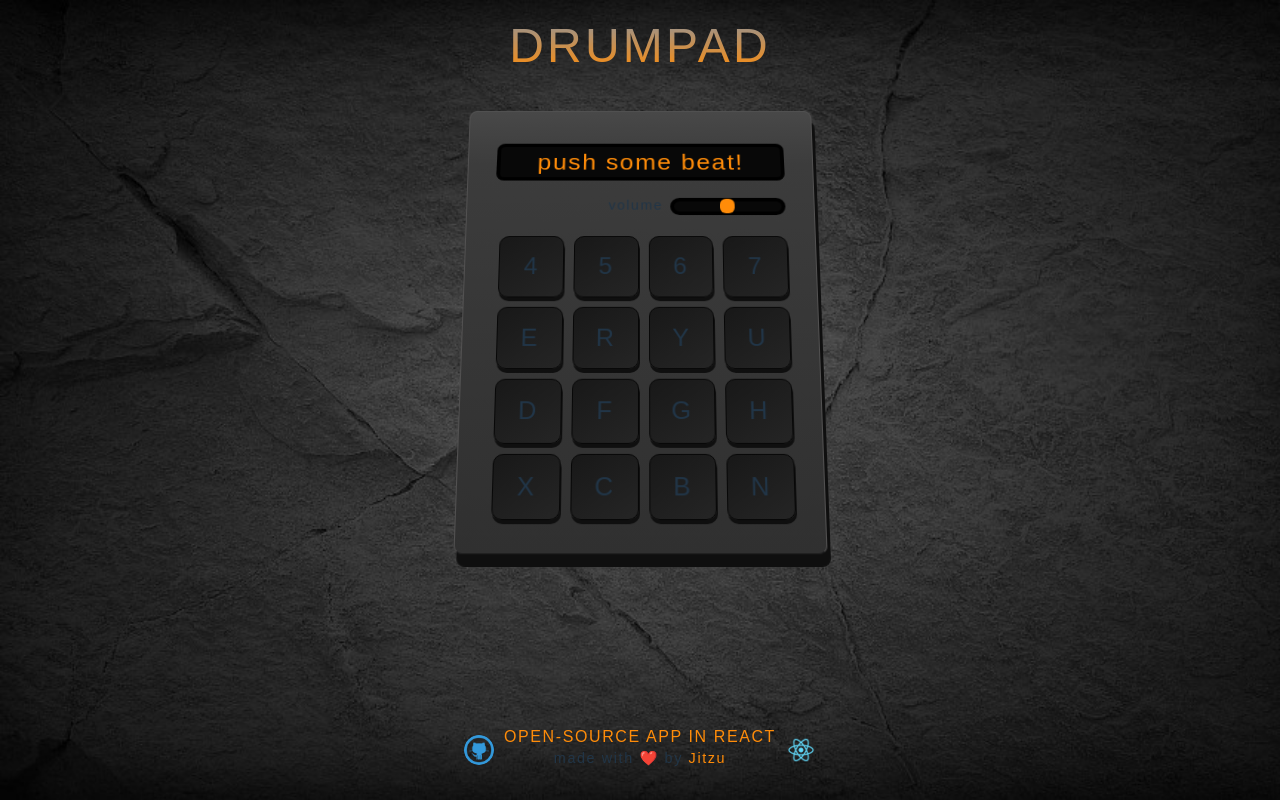
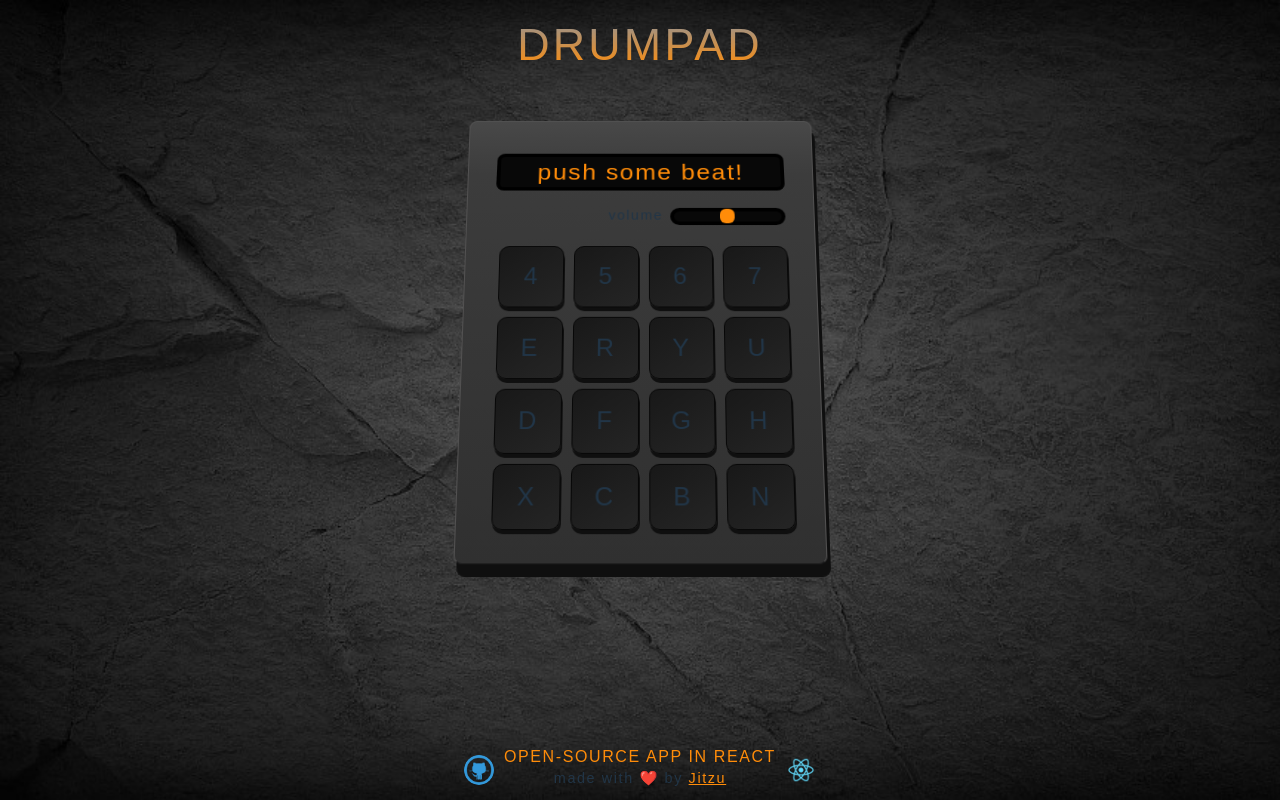
Before and after one commit to GiovanniRaniolo/Jitzu-Drum-Pad, a React (Vite) app: page / in a window 1280 px wide. Built offline with nearby package versions, Linux system fonts and the light colour scheme; a web font is replaced by a local one.

Commit message:
style: enhance visual design details

```diff
--- a/src/App.css
+++ b/src/App.css
@@ -81,7 +81,7 @@ a {
   background-color: rgb(90, 90, 90);
   padding: 1.2rem;
   border-radius: 0.5rem;
-  margin-top: 10px;
+  margin-top: 20px;
 }
 
 /* Stile del display */
--- a/src/components/Footer.css
+++ b/src/components/Footer.css
@@ -16,7 +16,7 @@
   align-items: stretch;
   width: 100%;
   position: fixed;
-  bottom: 28px;
+  bottom: 8px;
   left: 50%;
   transform: translateX(-50%);
   font-size: 0.9rem;
@@ -31,32 +31,27 @@
   width: 30px;
   height: 30px;
   margin: 0 10px;
-  transition: transform 0.3s;
 }
 
-.logos img {
-  border-radius: 50%;
-  width: 30px;
-  height: 30px;
-  margin: 0 10px;
-  transition: transform 0.3s;
+.logos img:hover {
+  transform: scale(1.2);
+  transition: transform 0.3s ease-out;
 }
 
 .footer {
   position: fixed;
-  bottom: 20px;
+  bottom: 0px;
   left: 50%;
   transform: translateX(-50%);
-  /* background-color: #ffffff;  */
   padding: 10px;
   font-size: 0.9rem;
 }
 
 .footer a {
-  color: #ff8c09; /* Colore arancione personalizzato */
+  color: #ff8c09;
+  text-decoration: underline;
 }
 
 .footer a:hover {
-  color: #fefefe; /* Colore arancione personalizzato */
-  transform: translateY(4px);
+  color: #11bcf5;
 }
--- a/src/components/Header.css
+++ b/src/components/Header.css
@@ -1,11 +1,9 @@
-/* src/components/Header.css */
 .header {
   text-align: center;
-  /* margin-bottom: 20px; */
 }
 
 .header h1 {
-  font-size: 3rem;
+  font-size: 2.8rem;
   margin-top: 20px;
   font-weight: 300;
   letter-spacing: 0.2rem;
```
